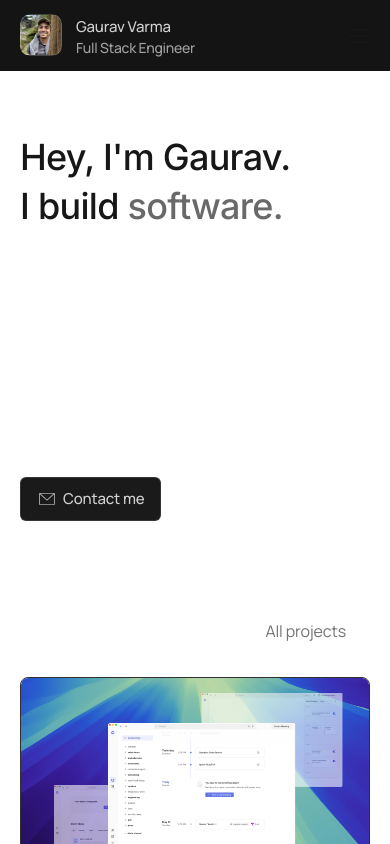
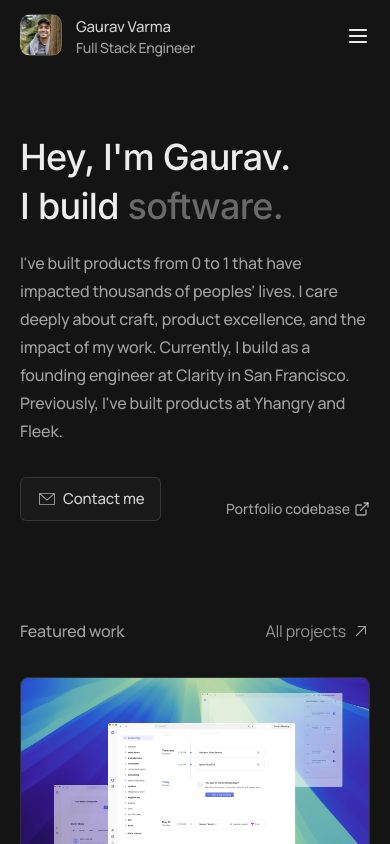
Before and after one commit to Gaurav-Narayan-Varma/portfolio-2025, a Next.js app: page / in a window 390 px wide. Shown: the top 844 px of the page. Built offline with nearby package versions, Linux system fonts and the light colour scheme.

Commit message:
fix: light mode default and x icon mobile nav bar

```diff
--- a/src/app/globals.css
+++ b/src/app/globals.css
@@ -1,10 +1,12 @@
 @import "tailwindcss";
 
 :root {
-  --font-family-sans: var(--font-manrope), "Manrope Placeholder", system-ui,
-    -apple-system, BlinkMacSystemFont, "Segoe UI", Roboto, sans-serif;
-  --background: #ffffff;
-  --foreground: #171717;
+  --font-family-sans:
+    var(--font-manrope), "Manrope Placeholder", system-ui, -apple-system,
+    BlinkMacSystemFont, "Segoe UI", Roboto, sans-serif;
+  /* Use dark mode as default even for light mode */
+  --background: #141414;
+  --foreground: #ededed;
 }
 
 @theme inline {
--- a/src/components/navbar-mobile/index.tsx
+++ b/src/components/navbar-mobile/index.tsx
@@ -3,7 +3,7 @@ import { connectNavItems, mainNavItems } from "@/components/navbar";
 import NavItem from "@/components/navbar/nav-item";
 import UserProfileCard from "@/components/navbar/profile-chip";
 import cx from "clsx";
-import { MenuIcon } from "lucide-react";
+import { MenuIcon, X } from "lucide-react";
 import { useState } from "react";
 
 export default function NavbarMobile() {
@@ -17,7 +17,11 @@ export default function NavbarMobile() {
     >
       <div className="flex justify-between items-center">
         <UserProfileCard setIsOpen={setIsOpen} />
-        <MenuIcon onClick={() => setIsOpen(!isOpen)} />
+        {isOpen ? (
+          <X onClick={() => setIsOpen(false)} />
+        ) : (
+          <MenuIcon onClick={() => setIsOpen(true)} />
+        )}
       </div>
 
       <div
```
